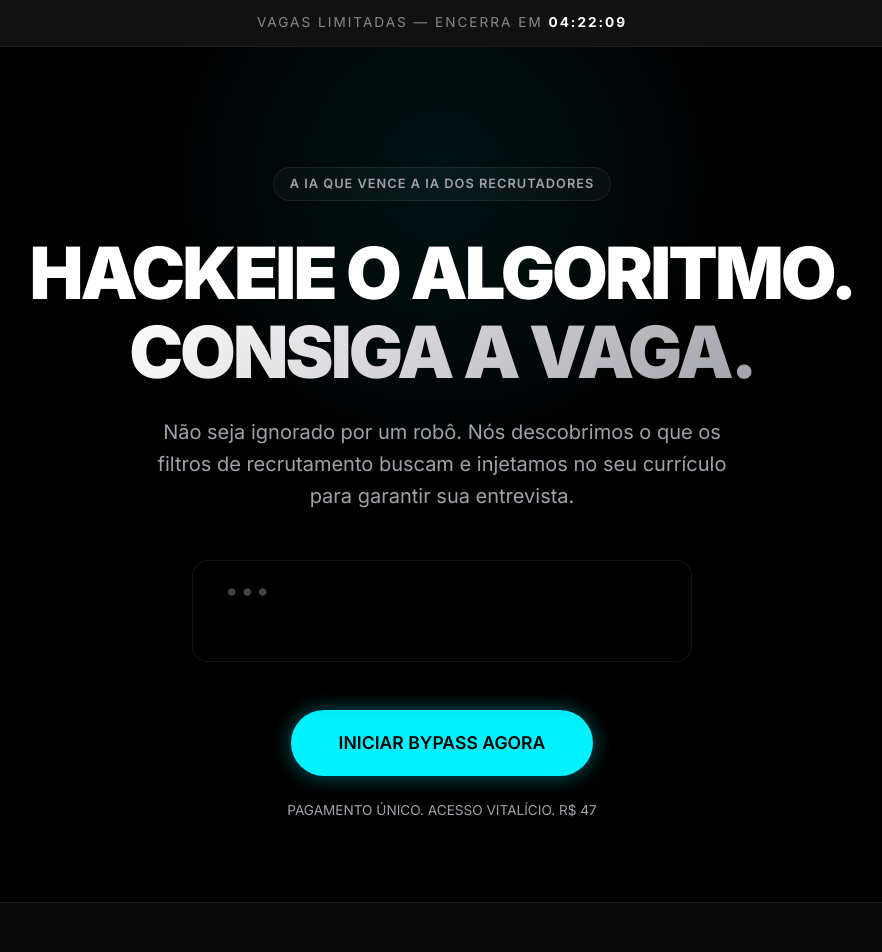
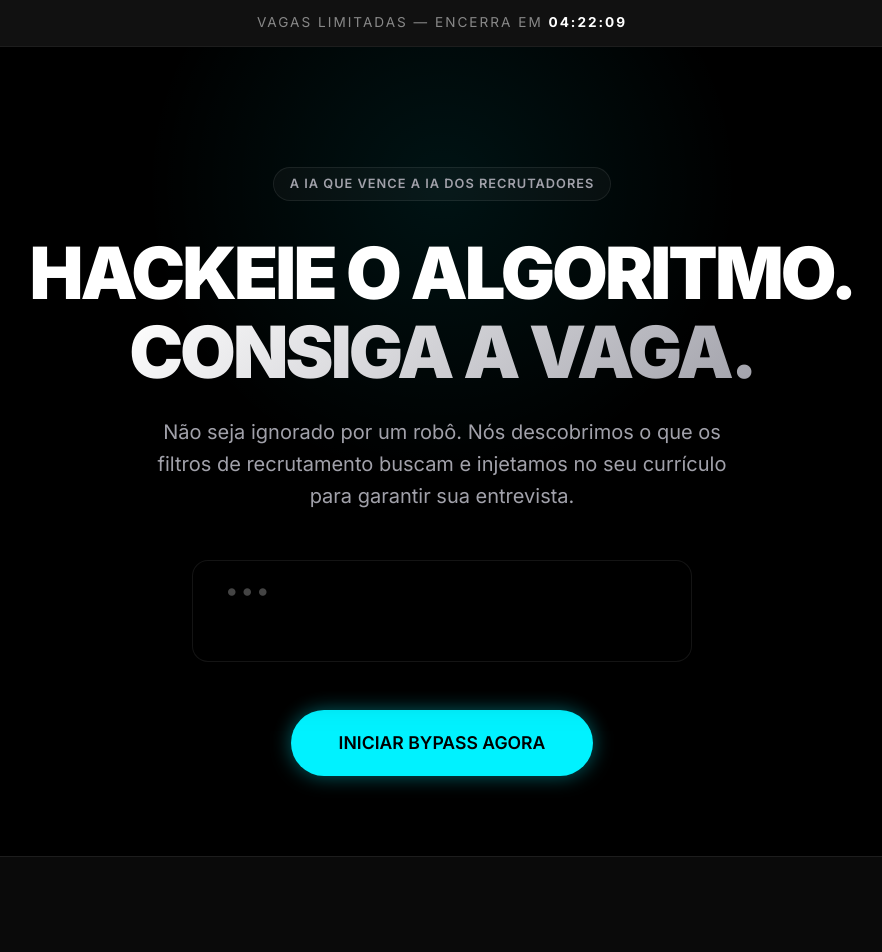
Before and after one commit to Arthurcoderdev/linked-bypass-ai, a React (Vite) app: page / in a window 1280 px wide. Shown: the top 952 px of the page, without its empty margins (198-1080 px from the left). Built offline with nearby package versions, Linux system fonts and the light colour scheme.

Commit message:
Remove pricing text below hero button per user request

```diff
--- a/src/pages/LandingPage.jsx
+++ b/src/pages/LandingPage.jsx
@@ -60,10 +60,8 @@ export default function LandingPage() {
             <a href={checkoutUrl} className="buy-button accent">
               INICIAR BYPASS AGORA
             </a>
-            <p style={{marginTop: '1.5rem', fontSize: '0.85rem', color: 'var(--text-secondary)'}}>
-              PAGAMENTO ÚNICO. ACESSO VITALÍCIO. R$ 47
-            </p>
           </div>
+
         </div>
       </section>
 
```
